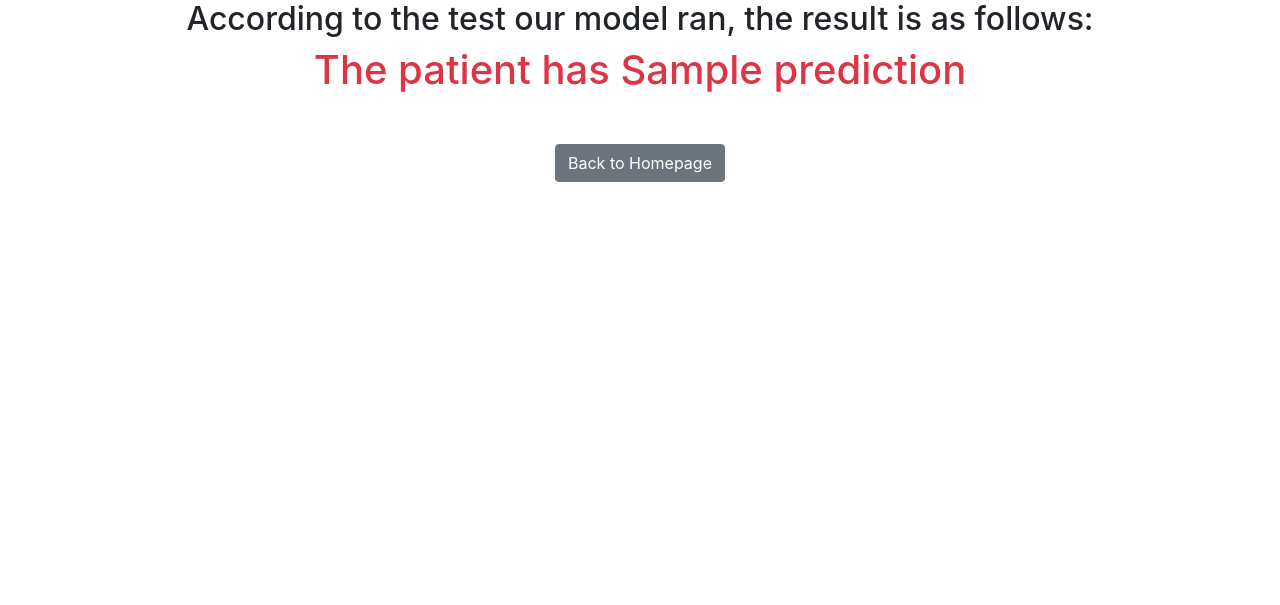
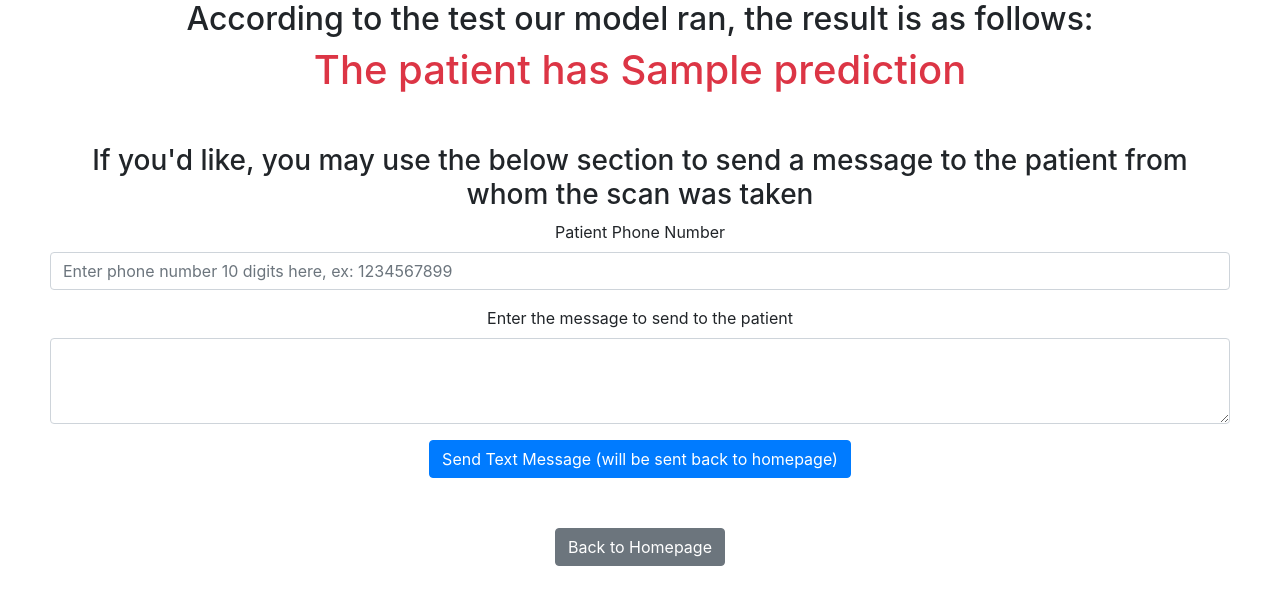
Before and after one commit to zarif101/aEye, a Flask app: template templates/present-prediction.html in a window 1280 px wide. Shown: the top 605 px of the page. Run offline with Flask 2, Linux system fonts and the light colour scheme; the template is opened without the code that fills it: most values are stand-ins (such as "Sample title", 1, 10 or a date in 2020); some libraries are stand-ins or nearby versions.

Commit message:
added text message support

```diff
--- a/app.py
+++ b/app.py
@@ -1,4 +1,4 @@
-from flask import Flask
+from flask import Flask, url_for
 from flask import render_template
 import requests
 from flask import request
@@ -6,6 +6,8 @@ from werkzeug.utils import secure_filename
 from PIL import Image
 import numpy as np
 from utils import generate_prediction
+import os
+from twilio.rest import Client
 
 app = Flask(__name__)
 
@@ -73,3 +75,19 @@ def upload_file_myopia():
     }
         return render_template('present-prediction.html',data=data)
     return "invalid!"
+
+@app.route('/notification', methods = ['POST'])
+def sent_notification():
+    message = str(request.form.get('text-message'))
+    number = str(request.form.get('phone-number'))
+    account_sid = "AC5bbbc2ecf3d97ae5b7afc57eceb10ddc"
+    auth_token = "0cbc62b928a2f384ce077fd955eeeb6d"
+    client = Client(account_sid, auth_token)
+
+    message = client.messages.create(
+                                  body=str(message),
+                                  from_='+19705919814',
+                                  to='+1'+str(number)
+                              )
+
+    return render_template('home.html')
--- a/templates/present-prediction.html
+++ b/templates/present-prediction.html
@@ -11,6 +11,21 @@
 <center>
 <h2> According to the test our model ran, the result is as follows:</h1>
 <h1 class="text-danger"> The patient has {{data.prediction}}  </h1>
+
+<form style = "margin-left: 50px; margin-right: 50px; margin-top:50px" action="notification" method="POST" enctype="multipart/form-data">
+  <h3> If you'd like, you may use the below section to send a message to the patient from whom the scan was taken</h3>
+  <div class="form-group">
+    <label for="exampleFormControlInput1">Patient Phone Number</label>
+    <input type="tel" class="form-control" name="phone-number" placeholder="Enter phone number 10 digits here, ex: 1234567899 ">
+  </div>
+  <div class="form-group">
+    <label for="exampleFormControlTextarea1">Enter the message to send to the patient</label>
+    <textarea class="form-control" name="text-message" rows="3"></textarea>
+  </div>
+  <button method="POST" type="submit" formaction="notification" type="button" class="btn btn-primary">Send Text Message (will be sent back to homepage)</button>
+</form>
+
+
 <form action="home" style = "margin-top: 50px">
   <button type="submit" formaction="home" type="button" class="btn btn-secondary">Back to Homepage </button>
 </form>
```
Also changed, not shown: README.MD.
